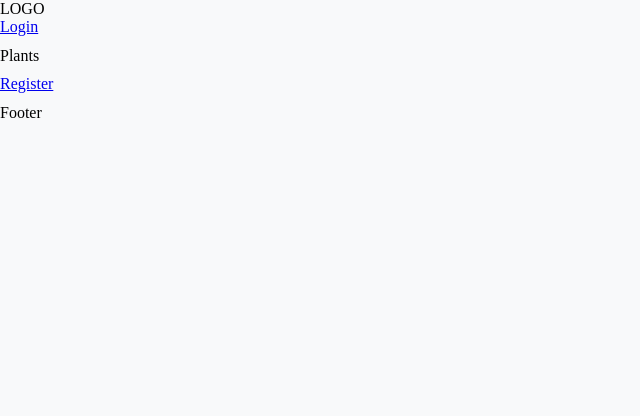
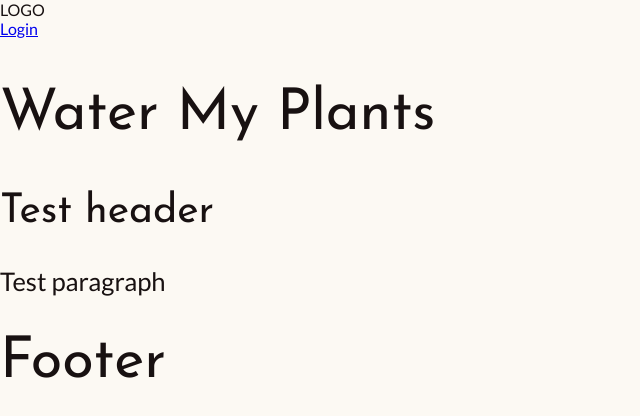
Before and after one commit to christophersutton/client, a React (Create React App) app: page / in a window 1280 px wide. Shown: the top 416 px of the page, without its empty margins (0-640 px from the left). Built offline with nearby package versions, Linux system fonts and the light colour scheme.

Commit message:
add fonts and main theme colors

```diff
--- a/src/components/App.js
+++ b/src/components/App.js
@@ -8,9 +8,10 @@ import NavBar from "./static/NavBar";
 import Footer from "./static/Footer";
 
 // routes
-import Login from "../components/auth/Login";
+// import Login from "../components/auth/Login";
 import Register from "../components/auth/Register";
 // import ResetPassword from "../components/auth/ResetPassword"
+import Home from "./routes/Home";
 
 function App() {
   return (
@@ -19,12 +20,11 @@ function App() {
         <NavBar />
       </header>
       <main>
-        <h1>Plants</h1>
         <Switch>
+          <Route path='/' component={Home} />
           <Route path='/register' component={Register} />
-          <Route path='/login' component={Login} />
+          {/* <Route path='/login' component={Login} /> */}
           {/* <Route path='/resetpassword' component={ResetPassword}/> */}
-
           <Link to='/register'>Register</Link>
         </Switch>
       </main>
--- /dev/null
+++ b/src/components/routes/Home.js
@@ -0,0 +1,13 @@
+import React from "react";
+
+const Home = () => {
+  return (
+    <section>
+      <h1>Water My Plants</h1>
+      <h2>Test header</h2>
+      <p>Test paragraph</p>
+    </section>
+  );
+};
+
+export default Home;
--- a/src/components/sass/App.scss
+++ b/src/components/sass/App.scss
@@ -4,3 +4,27 @@
 // IMPORTANT! You can write regular css in here!
 // Feel free to reach out if you have any questions about using sass, though
 // -zempo
+body {
+  background-color: map-get($colors, app-white);
+  color: map-get($colors, app-text);
+  h1,
+  h2,
+  h3,
+  label {
+    font-family: $font-main;
+  }
+  li,
+  p,
+  input {
+    font-family: $font-sub;
+  }
+  h1 {
+    @include font-size($h1-font-sizes);
+  }
+  h2 {
+    @include font-size($h2-font-sizes);
+  }
+  p {
+    @include font-size($p-font-sizes);
+  }
+}
--- a/src/components/sass/_config.scss
+++ b/src/components/sass/_config.scss
@@ -1,3 +1,17 @@
+$font-main: "Josefin Sans", sans-serif;
+$font-sub: "Lato", sans-serif;
+
+$colors: (
+  app-white: #fcf9f3,
+  app-text: #181111,
+  app-text-light: #cab09c,
+  app-brown: #49301e,
+  app-light-green: #dae4cc,
+  app-med-green: #71b25b,
+  app-dark-green: #80944e,
+  app-darker-green: #4b671f,
+);
+
 $breakpoints: (
   "phone": 400px,
   "phone-wide": 480px,
--- a/src/index.css
+++ b/src/index.css
@@ -1,3 +1,4 @@
+@import url("https://fonts.googleapis.com/css2?family=Josefin+Sans:ital,wght@0,100;0,200;0,300;0,400;0,500;0,600;0,700;1,100;1,200;1,300;1,400;1,500;1,600;1,700&family=Lato:ital,wght@0,100;0,300;0,400;0,700;0,900;1,100;1,300;1,400;1,700;1,900&display=swap");
 /* ________________________________________ */
 
 /****** Solomon Zelenko's RESET *******/
@@ -17,7 +18,6 @@ html {
 }
 
 body {
-  background: #f8f9fa;
   overflow: overlay !important;
   margin: 0;
 }
```
Also changed, not shown: src/utils/icons/Logo.js (added, +38 -0 lines).
